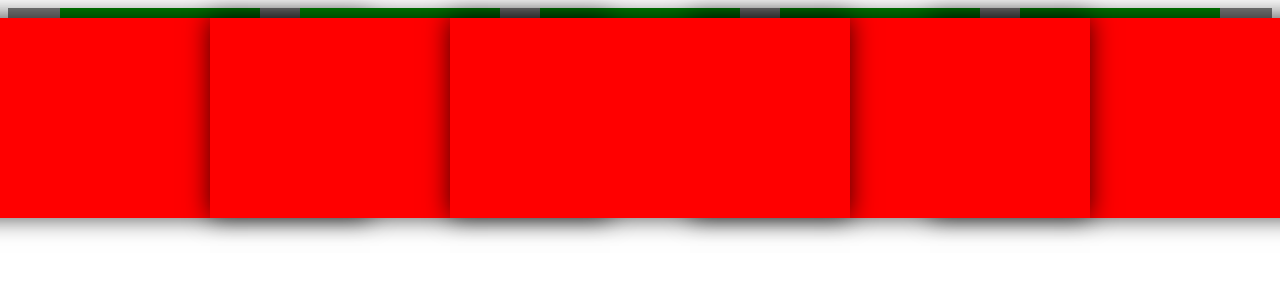
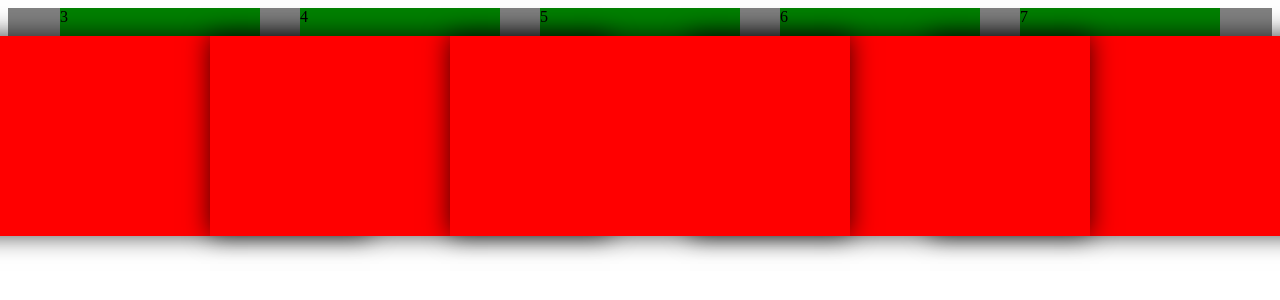
Before and after one commit to narajaon/room, a Next.js app: page / in a window 1280 px wide. Shown: the top 300 px of the page. Built offline with nearby package versions, Linux system fonts and the light colour scheme.

Commit message:
feat: added circular movement, need increment array

```diff
--- a/components/Player.js
+++ b/components/Player.js
@@ -1,4 +1,4 @@
-import React, { useState } from 'react';
+import React, { useState, useMemo } from 'react';
 import styled, { css } from 'styled-components';
 
 const Clip = styled.div`
@@ -36,9 +36,12 @@ const PreviewWrapper = styled.div`
   margin: 0 20px;
 `;
 
-function Preview({ order = 0, isActive, cb }) {
+function Preview({
+  order, isActive, cb, title,
+}) {
   return (
     <PreviewWrapper>
+      {title}
       <Clip order={order} isActive={isActive} onClick={cb} />
     </PreviewWrapper>
   );
@@ -46,21 +49,40 @@ function Preview({ order = 0, isActive, cb }) {
 
 const clipList = ['0', '1', '2', '3', '4', '5', '6', '7', '8', '9', '10', '11'];
 
+function moveThruCircle(arr, direction, padding) {
+  switch (direction) {
+  case 'right':
+    return arr.slice(padding).concat(arr.slice(0, padding));
+  case 'left':
+    return arr.slice(arr.length - padding).concat(arr.slice(0, arr.length - padding));
+  default:
+    return arr;
+  }
+}
+
 function Player() {
-  const [isActive, setIsActive] = useState(2);
-  const [start, setStart] = useState(0);
-  const [clips, setClips] = useState(clipList.slice(start, 5));
-
-  const toggleState = (id) => () => {
-    console.log(id);
-
-    setIsActive(id);
-  };
+  const index = clipList.indexOf('3');
+  const [clips, setClips] = useState(clipList.slice(index, index + 5));
+  const cbs = useMemo(() => [
+    () => {
+      setClips((prev) => moveThruCircle(prev, 'left', 2));
+    },
+    () => {
+      setClips((prev) => moveThruCircle(prev, 'left', 1));
+    },
+    undefined,
+    () => {
+      setClips((prev) => moveThruCircle(prev, 'right', 1));
+    },
+    () => {
+      setClips((prev) => moveThruCircle(prev, 'right', 2));
+    },
+  ]);
 
   return (
     <Wrapper>
       {clips.map(
-        (id, i) => <Preview key={id} cb={toggleState(id)} order={i >= 2 ? clips.length - i : i}/>,
+        (id, i) => <Preview title={id} key={id} cb={cbs[i]} order={i >= 2 ? clips.length - i : i}/>,
       )}
     </Wrapper>
   );
```
